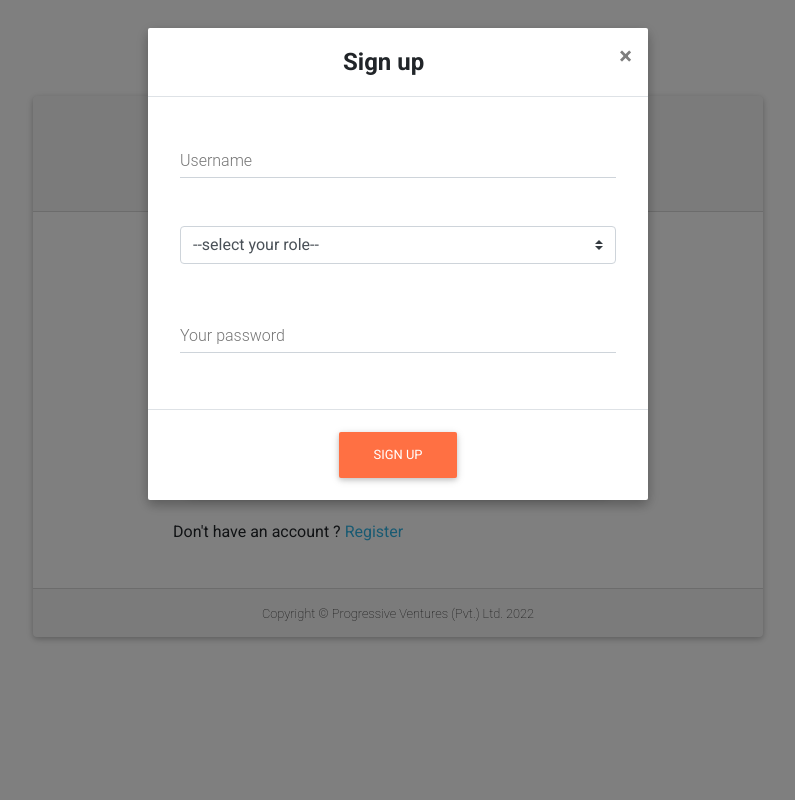
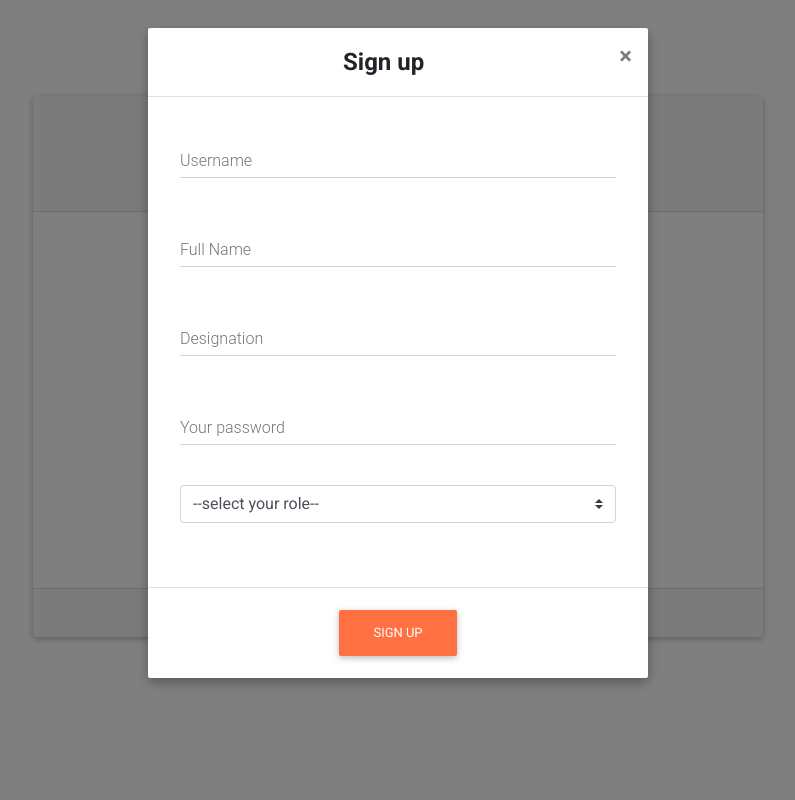
Before and after one commit to sayedsaddam/pvsol_taskmanager, a CodeIgniter app: page /pvsol_taskmanager/ in a window 1280 px wide, after a click on "Register". Shown: the whole page, without its empty margins (242-1037 px from the left). Run offline with CodeIgniter, Linux system fonts and the light colour scheme; some libraries are stand-ins or nearby versions; some web fonts are replaced.

Commit message:
updated 6 files including controllers, models, and views. added columns into the database tables. added more input fields on to the sign up form.

```diff
--- a/application/controllers/Login.php
+++ b/application/controllers/Login.php
@@ -72,7 +72,7 @@ class Login extends CI_Controller
           echo "I am an Employee.";
         }
       }else{
-        $this->session->set_flashdata('login_error', '<strong>Aww snap! </strong>Username or password is incorrect.');
+        $this->session->set_flashdata('login_error', '<strong>Aww snap! </strong>Username / password is incorrect or your account has not yet activated.');
         redirect($_SERVER['HTTP_REFERER']);
       }
     }
--- a/application/models/Admin_model.php
+++ b/application/models/Admin_model.php
@@ -78,7 +78,9 @@ class Admin_model extends CI_Model{
                           tasks.status,
                           tasks.created_at,
                           users.id as user_id,
-                          users.username');
+                          users.username,
+                          users.fullname,
+                          users.designation');
       $this->db->from('tasks');
       $this->db->join('users', 'tasks.assignee = users.id', 'left');
       $this->db->where('tasks.assignee', $id);
--- a/application/models/Login_model.php
+++ b/application/models/Login_model.php
@@ -16,7 +16,7 @@ class Login_model extends CI_Model
     {
     	$this->db->select('id, username, password, user_role, otp');
     	$this->db->from('users');
-		$this->db->where(array('username' => $username, 'password' => $password));
+		$this->db->where(array('username' => $username, 'password' => $password, 'user_status' => 1));
 		$query = $this->db->get();
 		if($query->num_rows() == 0)
 			return false;
--- a/application/views/admin_login.php
+++ b/application/views/admin_login.php
@@ -7,7 +7,7 @@
 <!DOCTYPE html>
 <html>
 	<head>
-		<title>Login | Progressive Ventures</title>
+		<title>Login | Task Manager</title>
 		<meta charset="utf-8" />
 		<meta http-equiv="X-UA-Compatible" content="IE=edge, chrome=1" />
 		<meta name="viewport" content="width=device-width, initial-scale=1" />
@@ -103,8 +103,20 @@
 				</div>
 				<div class="modal-body mx-3">
 					<div class="md-form mb-5">
-						<input type="text" id="orangeForm-name" class="form-control validate">
-						<label data-error="wrong" data-success="right" for="orangeForm-name">Username</label>
+						<input name="username" type="text" id="orangeForm-username" class="form-control validate">
+						<label data-error="wrong" data-success="right" for="orangeForm-username">Username</label>
+					</div>
+					<div class="md-form mb-5">
+						<input name="fullname" type="text" id="orangeForm-name" class="form-control validate">
+						<label data-error="wrong" data-success="right" for="orangeForm-name">Full Name</label>
+					</div>
+					<div class="md-form mb-5">
+						<input name="designation" type="text" id="orangeForm-designation" class="form-control validate">
+						<label data-error="wrong" data-success="right" for="orangeForm-designation">Designation</label>
+					</div>
+					<div class="md-form mb-4">
+						<input type="password" id="orangeForm-pass" class="form-control validate">
+						<label data-error="wrong" data-success="right" for="orangeForm-pass">Your password</label>
 					</div>
 					<div class="md-form mb-5">
 						<select name="user_role" class="browser-defaul custom-select">
@@ -112,10 +124,6 @@
 							<option value="admin">Admin</option>
 							<option value="staff">Staff</option>
 						</select>
-					</div>
-					<div class="md-form mb-4">
-						<input type="password" id="orangeForm-pass" class="form-control validate">
-						<label data-error="wrong" data-success="right" for="orangeForm-pass">Your password</label>
 					</div>
 				</div>
 				<div class="modal-footer d-flex justify-content-center">
```
Also changed, not shown: application/views/admin/completed_tasks.php (+5 -5 lines), application/views/admin/user_profile.php (+21 -6 lines).
